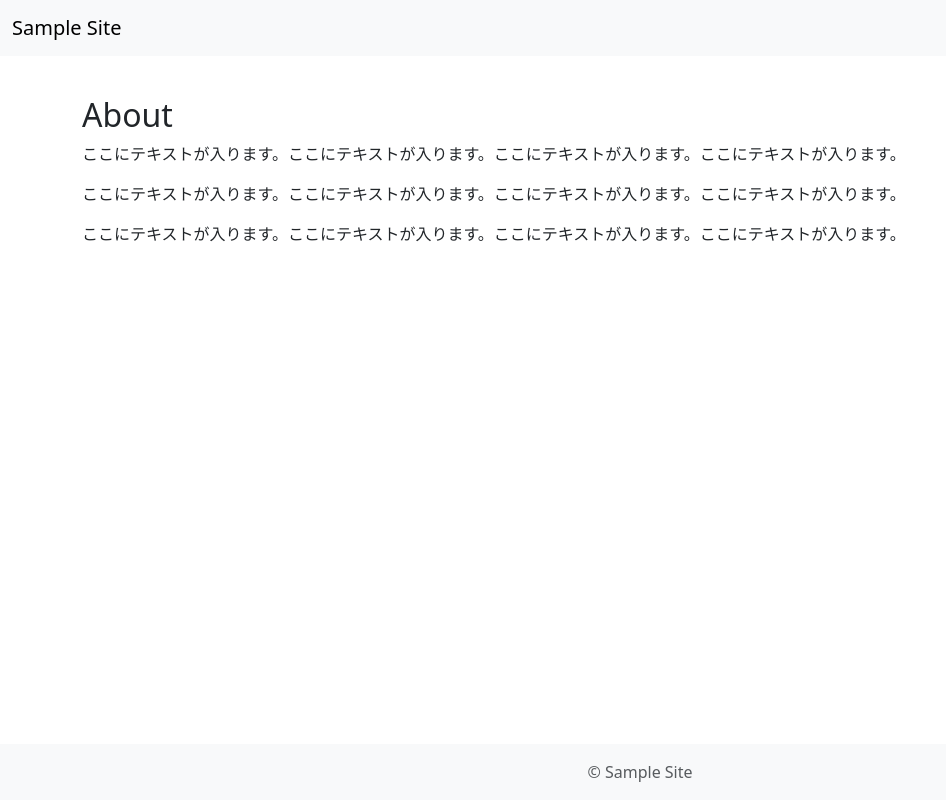
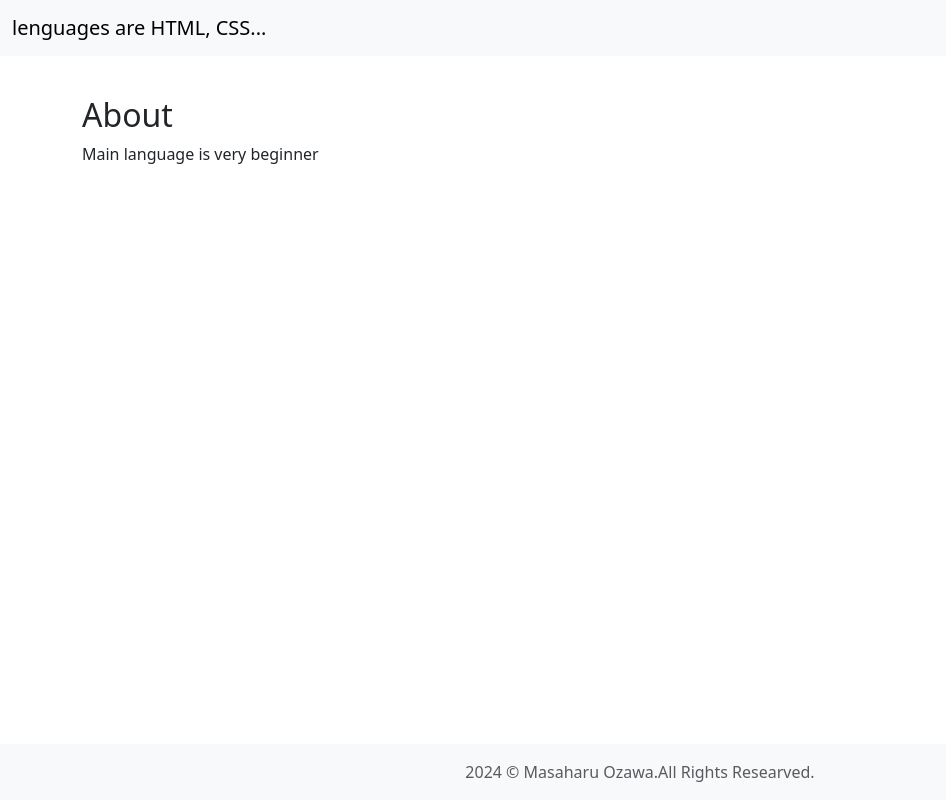
Before and after one commit to Masaharu-Ozawa/official, a plain HTML site: page about.html in a window 1280 px wide. Shown: the whole page, without its empty margins (0-946 px from the left). Drawn offline with nearby package versions, Linux system fonts and the light colour scheme.

Commit message:
Update about.html

```diff
--- a/about.html
+++ b/about.html
@@ -3,7 +3,7 @@
 <head>
     <meta charset="utf-8">
     <meta name="viewport" content="width=device-width, initial-scale=1">
-    <title>Sample Site</title>
+    <title>This is Masaharu Ozawa coding website.</title>
     <link href="https://cdn.jsdelivr.net/npm/bootstrap@5.3.2/dist/css/bootstrap.min.css" rel="stylesheet" integrity="sha384-T3c6CoIi6uLrA9TneNEoa7RxnatzjcDSCmG1MXxSR1GAsXEV/Dwwykc2MPK8M2HN" crossorigin="anonymous">
     <style>
     </style>
@@ -12,7 +12,7 @@
 <header>
     <nav class="navbar bg-body-tertiary fixed-top">
         <div class="container-fluid">
-            <a class="navbar-brand" href="index.html">Sample Site</a>
+            <a class="navbar-brand" href="index.html">lenguages are HTML, CSS...</a>
         </div>
     </nav>
 </header>
@@ -20,15 +20,13 @@
     <div class="container mt-5 py-5">
         <div class="row">
             <h2>About</h2>
-            <p>ここにテキストが入ります。ここにテキストが入ります。ここにテキストが入ります。ここにテキストが入ります。</p>
-            <p>ここにテキストが入ります。ここにテキストが入ります。ここにテキストが入ります。ここにテキストが入ります。</p>
-            <p>ここにテキストが入ります。ここにテキストが入ります。ここにテキストが入ります。ここにテキストが入ります。</p>
+            <p>Main language is very beginner</p>
         </div>
     </div>
 </main>
 <footer class="py-3 fixed-bottom bg-body-tertiary">
   <div class="text-center">
-    <span class="text-body-secondary">© Sample Site</span>
+    <span class="text-body-secondary">2024 © Masaharu Ozawa.All Rights Researved.</span>
   </div>
 </footer>
 </body>
```
